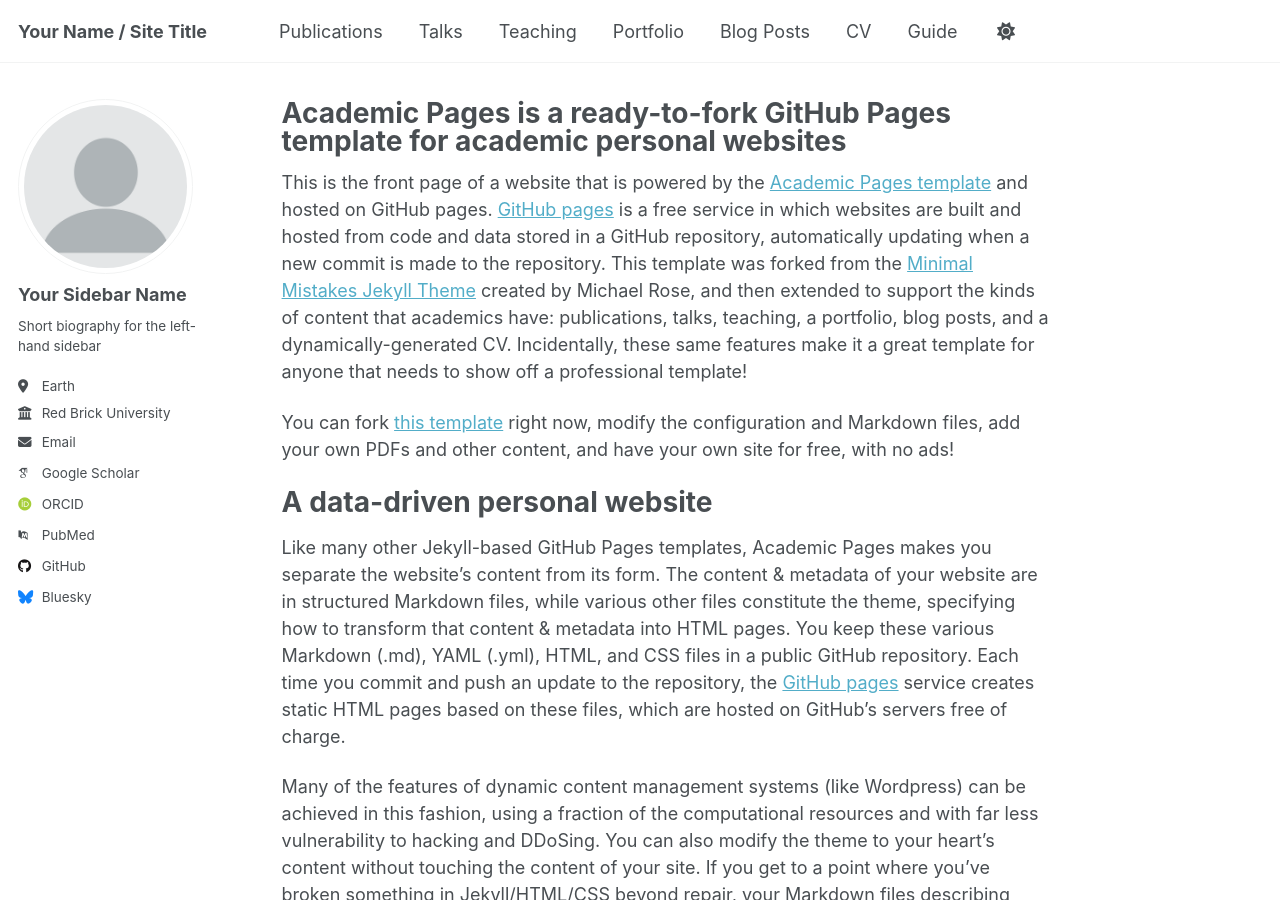
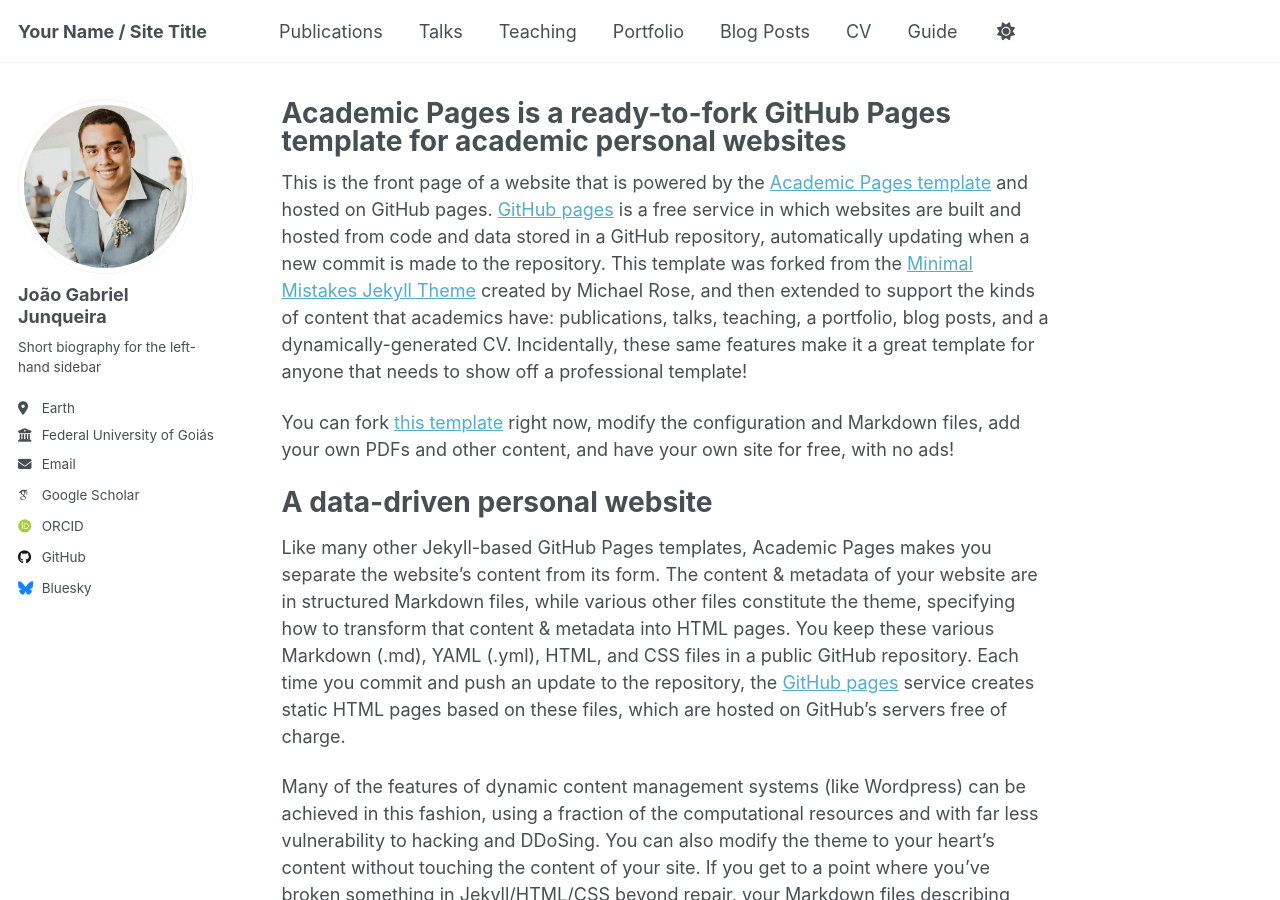
Before and after one commit to joaogabrieljunq/joaogabrieljunq.github.io, a Jekyll site: the page built from _pages/about.md, in a window 1280 px wide and 900 px high. Built offline with Jekyll 4.4.1, drawn with Linux system fonts in a browser that asks for light colours; some web fonts are replaced; a script that is not in the unit is left out.

```diff
--- a/_config.yml
+++ b/_config.yml
@@ -23,13 +23,13 @@ repository               : "academicpages/academicpages.github.io"
 author:
   # Biographic information
   avatar           : "profile.png"
-  name             : "Your Sidebar Name"
+  name             : "João Gabriel Junqueira"
   pronouns         : # example: "she/her"
   bio              : "Short biography for the left-hand sidebar"
   location         : "Earth"
-  employer         : "Red Brick University"
+  employer         : "Federal University of Goiás"
   uri              : # URL
-  email            : "none@example.org"
+  email            : "jgabriel@discente.ufg.br"
 
   # Academic websites
   academia         : # URL
@@ -37,9 +37,8 @@ author:
   googlescholar    : "https://scholar.google.com/citations?user=PS_CX0AAAAAJ"
   inspire-hep      : # URL
   impactstory      : # URL
-  orcid            : "http://orcid.org/yourorcidurl"
+  orcid            : "https://orcid.org/0009-0009-7801-7463"
   semantic         : # URL
-  pubmed           : "https://www.ncbi.nlm.nih.gov/pubmed/?term=john+snow"
   researchgate     : # URL
   scopus           : # URL
 
--- a/_data/cv.json
+++ b/_data/cv.json
@@ -1,6 +1,6 @@
 {
   "basics": {
-    "name": "Your Sidebar Name",
+    "name": "João Gabriel Junqueira",
     "email": "none@example.org",
     "phone": "",
     "website": "https://academicpages.github.io",
@@ -21,7 +21,7 @@
       {
         "network": "ORCID",
         "username": "",
-        "url": "http://orcid.org/yourorcidurl"
+        "url": "https://orcid.org/0009-0009-7801-7463"
       },
       {
         "network": "GitHub",
```
Also changed, not shown: images/profile.png, 1 other file.
